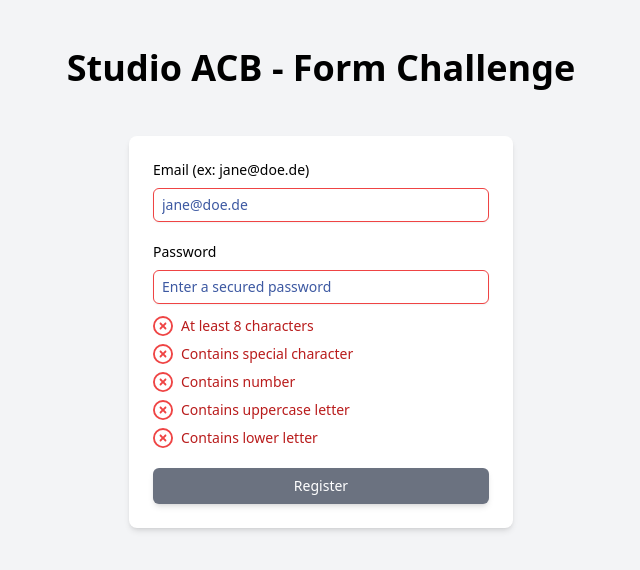
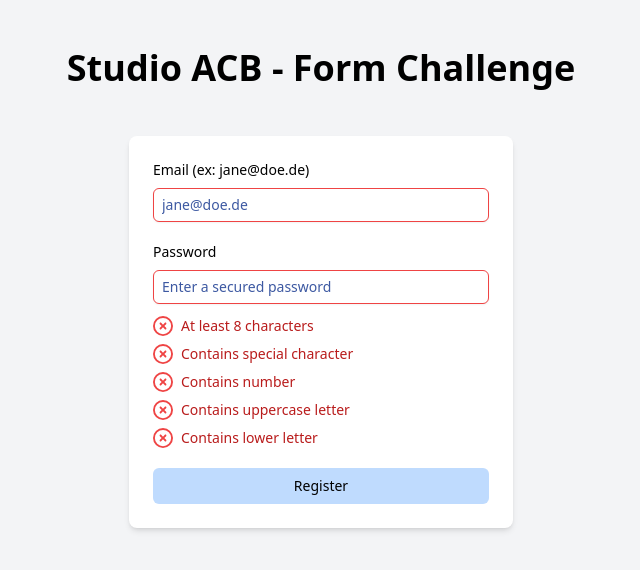
Before and after one commit to manonlespes/form-challenge, a React (Vite) app: page / in a window 1280 px wide. Shown: the top 570 px of the page, without its empty margins (319-959 px from the left). Built offline with nearby package versions, Linux system fonts and the light colour scheme.

Commit message:
feat(app): work on handleChangePassword logic + display message + rework button focus a11y

```diff
--- a/src/App.tsx
+++ b/src/App.tsx
@@ -1,4 +1,4 @@
-import { useState } from 'react';
+import { ChangeEvent, useState } from 'react';
 import './App.css';
 import { Label } from './components/Label';
 import { PasswordMessage } from './components/PasswordMessage';
@@ -16,13 +16,34 @@ export const defaultPasswordValidation: PasswordValidationType = {
 export const App: React.FC = () => {
   const [passwordStrength, setPasswordStrength] =
     useState<PasswordValidationType>(defaultPasswordValidation);
+  const [isValid, setIsValid] = useState(false);
 
-  const signIn = () => {
-    //do something here
+  const signIn = (formData: FormData) => {
+    const email = formData.get('email');
+    const password = formData.get('password');
+
+    if (email && password) {
+      //TODO remove console.log
+      console.log('sign in', email, password);
+    }
   };
 
-  const handleChangePassword = () => {
-    //do something here
+  const handleChangePassword = (e: ChangeEvent<HTMLInputElement>) => {
+    const password = e.target.value;
+
+    const validations: Record<keyof PasswordValidationType, boolean> = {
+      isCharLength: /^.{8,}$/.test(password),
+      isCharSpecial: /[#.?!@$%^&*\-]/.test(password),
+      isDigit: /(?=.*?[0-9])/.test(password),
+      isLowerCase: /(?=.*?[a-z])/.test(password),
+      isUppercase: /(?=.*?[A-Z])/.test(password),
+    };
+
+    //update state
+    setPasswordStrength(validations);
+
+    // check if every validation is true
+    setIsValid(Object.values(validations).every(Boolean));
   };
 
   return (
@@ -66,7 +87,12 @@ export const App: React.FC = () => {
               />
             </div>
 
-            <button className="focus:ring-blue-[#3d59a2] w-full rounded-md bg-gray-500 p-2 text-sm text-white shadow-md ring-offset-2 transition-all ease-in hover:bg-gray-600 focus:outline-none focus:ring active:bg-gray-700 disabled:border-blue-200 disabled:bg-blue-200 disabled:text-slate-800 disabled:shadow-none">
+            <button
+              className="focus:ring-blue-[#3d59a2] text-bolder w-full rounded-md bg-gray-500 p-2 text-sm text-white shadow-md ring-offset-2 transition-all ease-in hover:bg-gray-600 focus:bg-gray-600 focus:outline-none focus:ring active:bg-gray-700 disabled:border-blue-200 disabled:bg-blue-200 disabled:text-black disabled:shadow-none"
+              disabled={!isValid}
+              aria-disabled={!isValid}
+              title={!isValid ? 'disabled' : ''}
+            >
               Register
             </button>
           </form>
```
